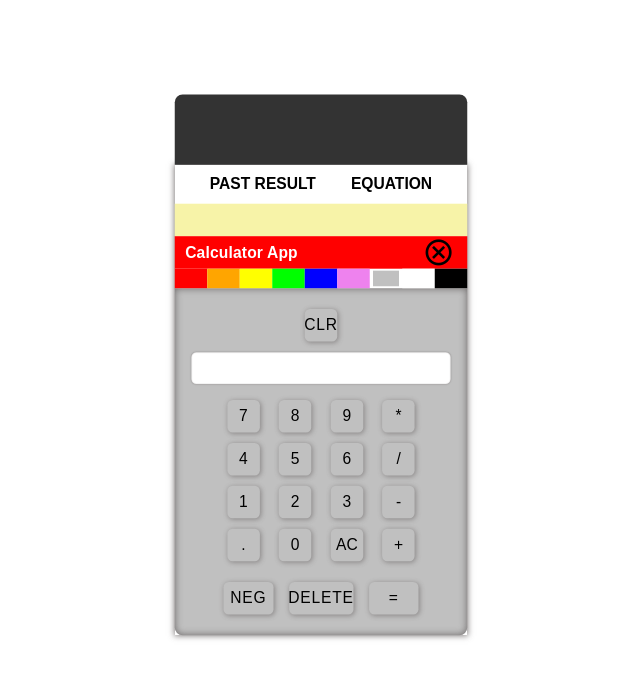
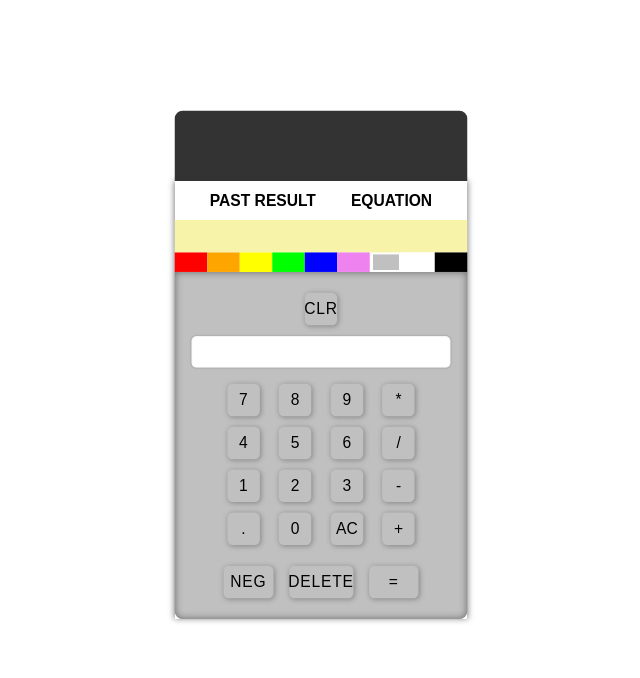
Before and after one commit to index-daddy372466/interactive-calculator, a website: page public/index.html in a window 1280 px wide. Shown: the whole page, without its empty margins (319-959 px from the left). Drawn offline with nearby package versions, Linux system fonts and the light colour scheme; no server answers; a web font is replaced by a local one.

Commit message:
feat: readme

```diff
--- a/public/index.html
+++ b/public/index.html
@@ -36,12 +36,12 @@
                 <h3 class="hisDisplay-text-equation dis-hidden dis"></h3>
             </div>
             <!--color choice-->
-            <div id="exit-container">
+            <!-- <div id="exit-container">
                 <h4 class="calc-title">Calculator App</h4>
                 <span class="material-symbols-outlined exit-large">
                     cancel
                 </span>
-            </div>
+            </div> -->
             <div id="colors-container">
                 <div class="red color-card up"  style="background:red"></div>
                 <div class="orange color-card up"  style="background:orange"></div>
```
Also changed, not shown: README.md, public/styles.css (line endings or trailing spaces).
